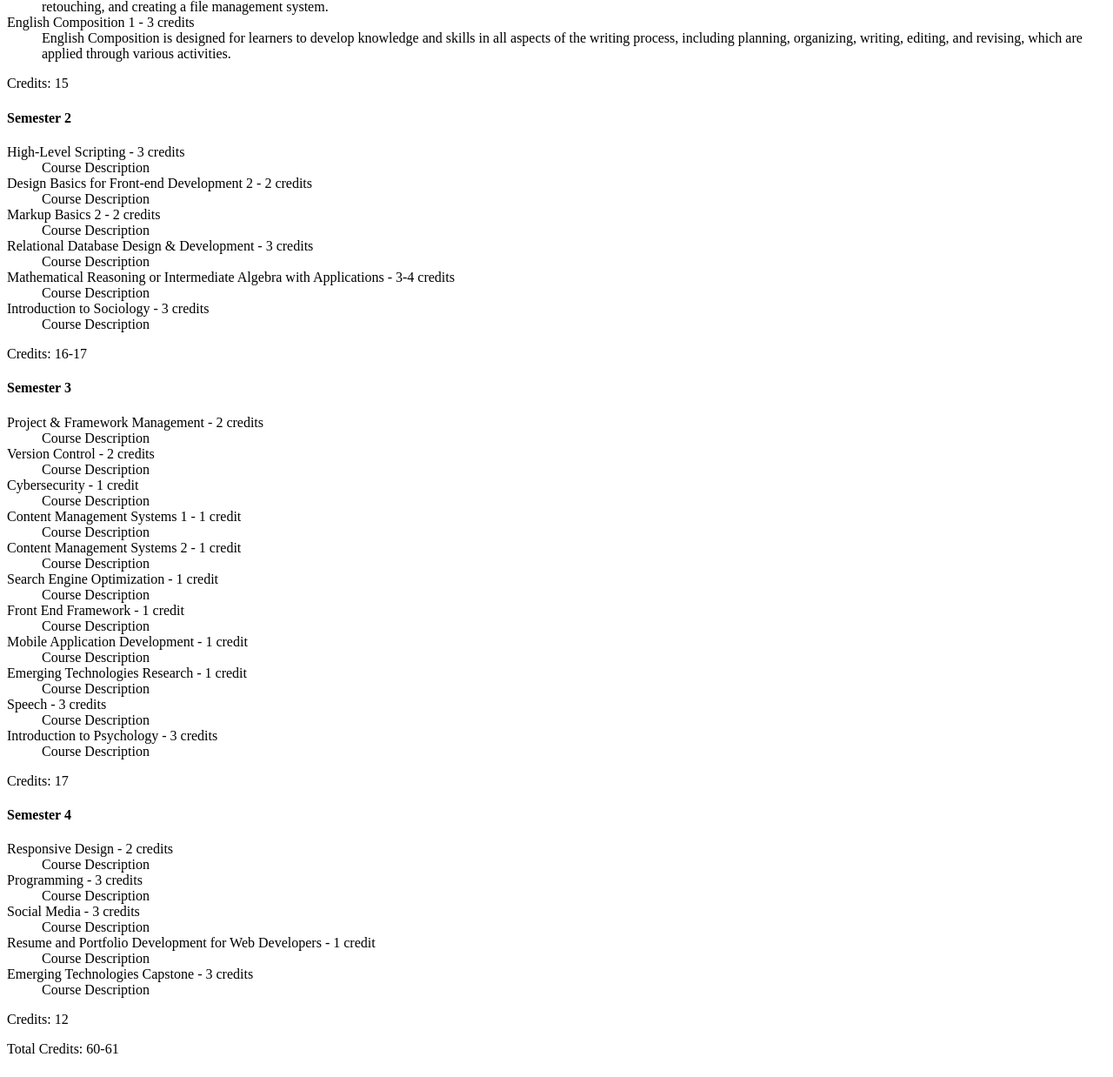
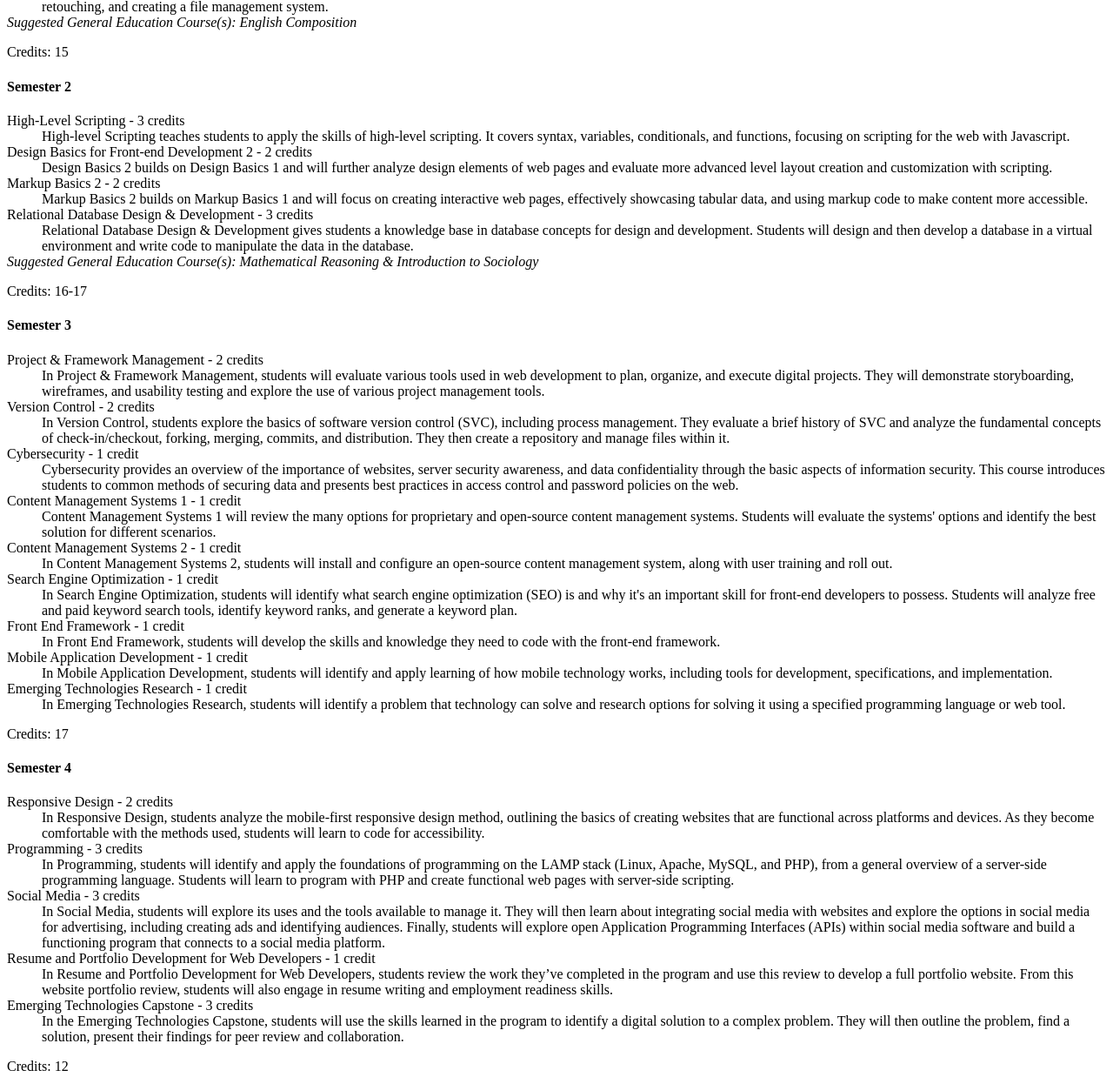
Before and after one commit to gmcgoff/groupProject, a plain HTML site: page pages/courses.html in a window 1280 px wide. Shown: the part 779-2017 px from the top of the page at 87% size. Drawn offline with Linux system fonts and the light colour scheme.

Commit message:
added semester 1,2,and 3 course descriptions and changed layout slightly

```diff
--- a/pages/courses.html
+++ b/pages/courses.html
@@ -42,8 +42,7 @@
                 <dd>Design Basics for Front-end Development 1 will analyze the elements of good design while learning the basics of design and style coding.</dd>
                 <dt>Intro to Digital Photography & Color - 1 credit  </dt>
                 <dd>Intro to Digital Photography & Color will have students examine photographic principles and file manipulation. Students will also engage in and produce products through printing, cropping, retouching, and creating a file management system.</dd>
-                <dt>English Composition 1 - 3 credits </dt>
-                <dd>English Composition is designed for learners to develop knowledge and skills in all aspects of the writing process, including planning, organizing, writing, editing, and revising, which are applied through various activities.</dd>
+                <dt><i>Suggested General Education Course(s): English Composition</i></dt>
             </dl>
                 <p>Credits: 15</p>
         </div>
@@ -52,17 +51,14 @@
             <h4>Semester 2</h4>
             <dl>
                 <dt>High-Level Scripting - 3 credits</dt>
-                <dd>Course Description</dd>
+                <dd>High-level Scripting teaches students to apply the skills of high-level scripting. It covers syntax, variables, conditionals, and functions, focusing on scripting for the web with Javascript.</dd>
                 <dt>Design Basics for Front-end Development 2 - 2 credits</dt>
-                <dd>Course Description</dd>
+                <dd>Design Basics 2 builds on Design Basics 1 and will further analyze design elements of web pages and evaluate more advanced level layout creation and customization with scripting.</dd>
                 <dt>Markup Basics 2 - 2 credits</dt>
-                <dd>Course Description</dd>
+                <dd>Markup Basics 2 builds on Markup Basics 1 and will focus on creating interactive web pages, effectively showcasing tabular data, and using markup code to make content more accessible.</dd>
                 <dt>Relational Database Design & Development - 3 credits</dt>
-                <dd>Course Description</dd>
-                <dt>Mathematical Reasoning or Intermediate Algebra with Applications - 3-4 credits</dt>
-                <dd>Course Description</dd>
-                <dt>Introduction to Sociology - 3 credits</dt>
-                <dd>Course Description</dd>
+                <dd>Relational Database Design & Development gives students a knowledge base in database concepts for design and development. Students will design and then develop a database in a virtual environment and write code to manipulate the data in the database.</dd>
+                <dt><i>Suggested General Education Course(s): Mathematical Reasoning & Introduction to Sociology</i></dt>
             </dl>
             <p>Credits: 16-17</p>
         </div>
@@ -71,27 +67,23 @@
             <h4>Semester 3</h4>
             <dl>
                 <dt>Project & Framework Management - 2 credits</dt>
-                <dd>Course Description</dd>
+                <dd>In Project & Framework Management, students will evaluate various tools used in web development to plan, organize, and execute digital projects. They will demonstrate storyboarding, wireframes, and usability testing and explore the use of various project management tools.</dd>
                 <dt>Version Control - 2 credits </dt>
-                <dd>Course Description</dd>
+                <dd>In Version Control, students explore the basics of software version control (SVC), including process management. They evaluate a brief history of SVC and analyze the fundamental concepts of check-in/checkout, forking, merging, commits, and distribution. They then create a repository and manage files within it.</dd>
                 <dt>Cybersecurity - 1 credit </dt>
-                <dd>Course Description</dd>
+                <dd>Cybersecurity provides an overview of the importance of websites, server security awareness, and data confidentiality through the basic aspects of information security. This course introduces students to common methods of securing data and presents best practices in access control and password policies on the web.</dd>
                 <dt>Content Management Systems 1 - 1 credit </dt>
-                <dd>Course Description</dd>
+                <dd>Content Management Systems 1 will review the many options for proprietary and open-source content management systems. Students will evaluate the systems' options and identify the best solution for different scenarios.</dd>
                 <dt>Content Management Systems 2 - 1 credit </dt>
-                <dd>Course Description</dd>
+                <dd>In Content Management Systems 2, students will install and configure an open-source content management system, along with user training and roll out.</dd>
                 <dt>Search Engine Optimization - 1 credit</dt>
-                <dd>Course Description</dd>
+                <dd>In Search Engine Optimization, students will identify what search engine optimization (SEO) is and why it's an important skill for front-end developers to possess. Students will analyze free and paid keyword search tools, identify keyword ranks, and generate a keyword plan.</dd>
                 <dt>Front End Framework - 1 credit  </dt>
-                <dd>Course Description</dd>
+                <dd>In Front End Framework, students will develop the skills and knowledge they need to code with the front-end framework.</dd>
                 <dt>Mobile Application Development - 1 credit</dt>
-                <dd>Course Description</dd>
+                <dd>In Mobile Application Development, students will identify and apply learning of how mobile technology works, including tools for development, specifications, and implementation.</dd>
                 <dt>Emerging Technologies Research - 1 credit</dt>
-                <dd>Course Description</dd>
-                <dt>Speech - 3 credits</dt>
-                <dd>Course Description</dd>
-                <dt>Introduction to Psychology - 3 credits </dt>
-                <dd>Course Description</dd>
+                <dd>In Emerging Technologies Research, students will identify a problem that technology can solve and research options for solving it using a specified programming language or web tool.</dd>
             </dl>
             <p>Credits: 17</p>
         </div>
@@ -100,18 +92,34 @@
             <h4>Semester 4</h4>
             <dl>
                 <dt>Responsive Design - 2 credits</dt>
-                <dd>Course Description</dd>
+                <dd>In Responsive Design, students analyze the mobile-first responsive design method, outlining the basics of creating websites that are functional across platforms and devices. As they become comfortable with the methods used, students will learn to code for accessibility.</dd>
                 <dt>Programming - 3 credits</dt>
-                <dd>Course Description</dd>
+                <dd>In Programming, students will identify and apply the foundations of programming on the LAMP stack (Linux, Apache, MySQL, and PHP), from a general overview of a server-side programming language. Students will learn to program with PHP and create functional web pages with server-side scripting.</dd>
                 <dt>Social Media - 3 credits</dt>
-                <dd>Course Description</dd>
+                <dd>In Social Media, students will explore its uses and the tools available to manage it. They will then learn about integrating social media with websites and explore the options in social media for advertising, including creating ads and identifying audiences. Finally, students will explore open Application Programming Interfaces (APIs) within social media software and build a functioning program that connects to a social media platform.</dd>
                 <dt>Resume and Portfolio Development for Web Developers - 1 credit</dt>
-                <dd>Course Description</dd>
+                <dd>In Resume and Portfolio Development for Web Developers, students review the work they’ve completed in the program and use this review to develop a full portfolio website. From this website portfolio review, students will also engage in resume writing and employment readiness skills.</dd>
                 <dt>Emerging Technologies Capstone - 3 credits </dt>
-                <dd>Course Description</dd>
+                <dd>In the Emerging Technologies Capstone, students will use the skills learned in the program to identify a digital solution to a complex problem. They will then outline the problem, find a solution, present their findings for peer review and collaboration.</dd>
             </dl>
             <p>Credits: 12</p>
             <p>Total Credits: 60-61</p>
+        </div>
+
+        <div>
+            <h4>General Education Courses Within Program (can be taken any semester)</h4>
+            <dl>
+            <dt>English Composition 1 - 3 credits </dt>
+                <dd>English Composition is designed for learners to develop knowledge and skills in all aspects of the writing process, including planning, organizing, writing, editing, and revising, which are applied through various activities.</dd>
+                <dt>Mathematical Reasoning or Intermediate Algebra with Applications - 3-4 credits</dt>
+                <dd>In Mathematical Reasoning, students will develop conceptual and procedural tools to support the use of key mathematical concepts in various contexts.</dd>
+                <dt>Introduction to Sociology - 3 credits</dt>
+                <dd>Introduction to Sociology introduces students to the basic concepts of sociology: culture, socialization, social stratification, multi-culturalism, and the five institutions, including family, government, economics, religion, and education. Other topics include demography, deviance, technology, environment, social issues, social change, social organization, and workplace issues.</dd>
+                <dt>Speech - 3 credits</dt>
+                <dd>Speech explores the fundamentals of effective oral presentation to small and large groups. Topic selection, audience analysis, methods of organization, research, supporting evidence, delivery techniques, active listening, and other essential elements of speaking successfully form the basis of the course.</dd>
+                <dt>Introduction to Psychology - 3 credits </dt>
+                <dd>Introduction to Psychology surveys the multiple aspects of human behavior. It directs the student to an insightful understanding of the complexities of human relationships in personal, social, and vocational settings.</dd>
+            </dl>
         </div>
     </body>
 
```
Also changed, not shown: 1 other file.
